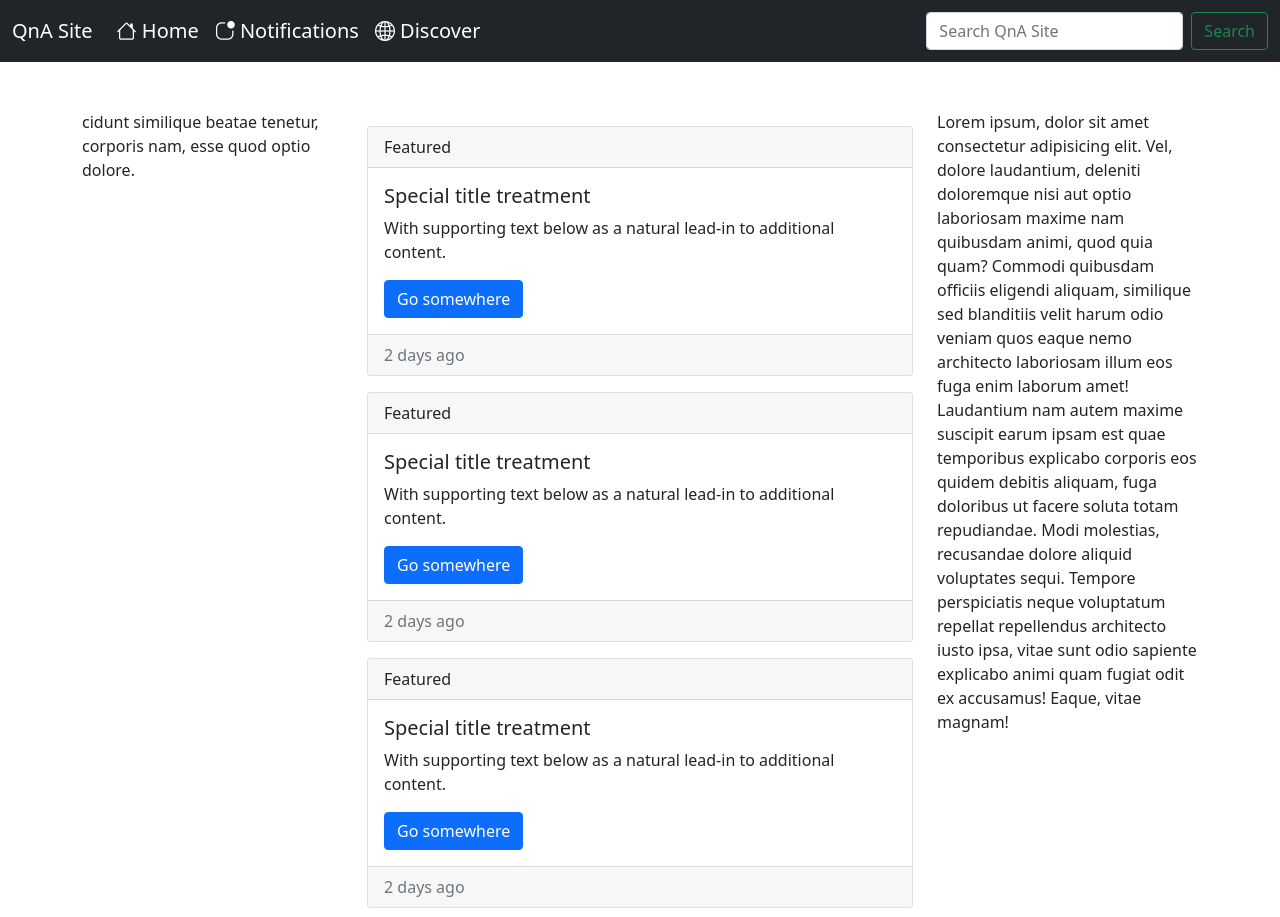
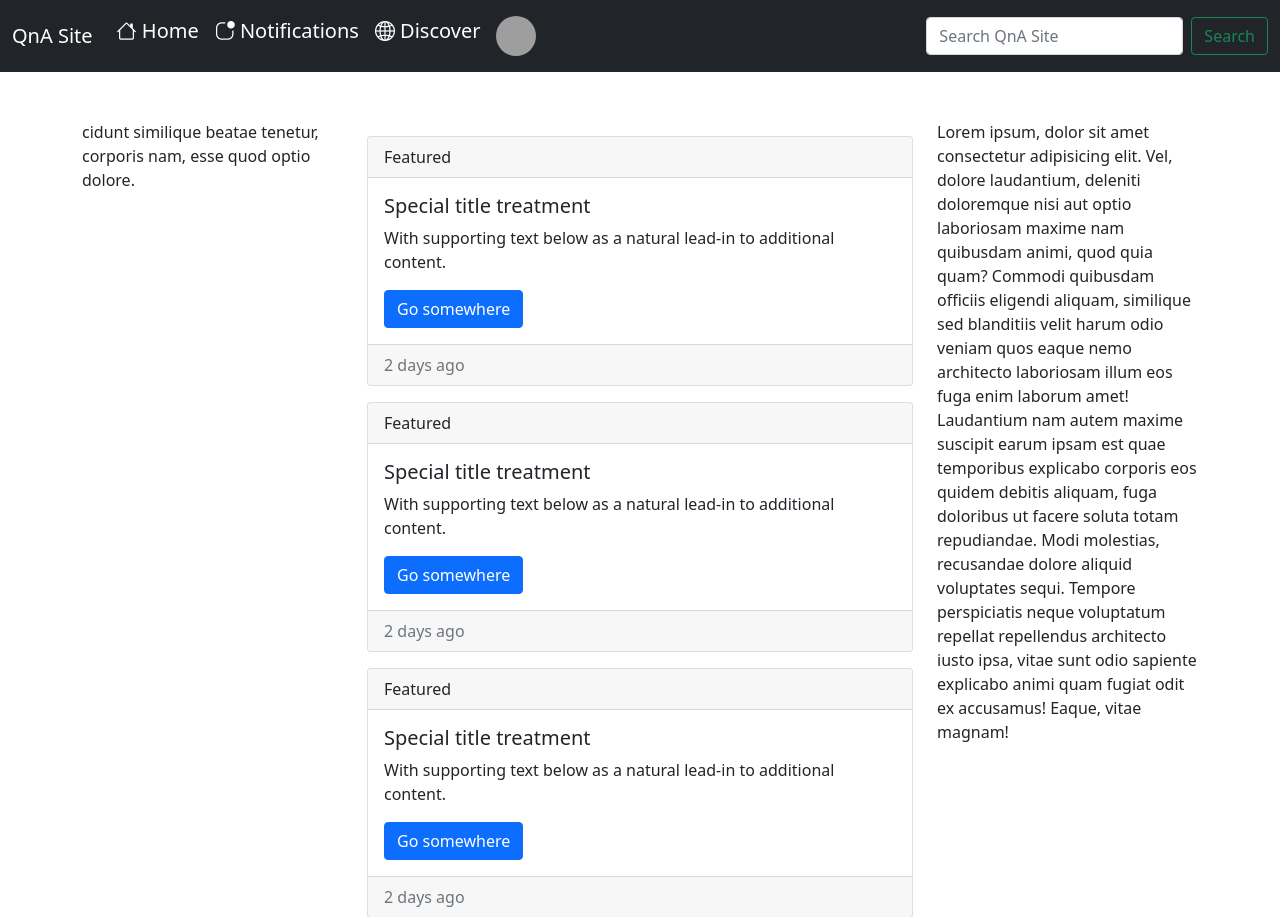
Before and after one commit to amanrawat121/Learning-with-Aman, a Django app: page / in a window 1280 px wide. Shown: the top 917 px of the page. Run offline with Django 3.2, Linux system fonts and the light colour scheme; some libraries are stand-ins or nearby versions; grey boxes are pictures that could not be loaded.

Commit message:
added profile view

```diff
--- a/QuestionHub Website/qna/templates/universal/base.html
+++ b/QuestionHub Website/qna/templates/universal/base.html
@@ -30,6 +30,12 @@
                     </li>
                     <li class="nav-item">
                         <a class="nav-link active" aria-current="page" href="/discover"><i class="bi bi-globe2"></i> Discover</a>
+                    </li>
+
+                    <li class="nav-item" data-bs-toggle="popover" data-bs-placement="bottom" data-bs-content="Welcome, Aman Rawat">
+                        <a class="nav-link" href="#">
+                            <img src="https://s3.eu-central-1.amazonaws.com/bootstrapbaymisc/blog/24_days_bootstrap/fox.jpg" width="40" height="40" class="rounded-circle">
+                        </a>
                     </li>
                 </ul>
                 <form class="d-flex">
@@ -73,7 +79,12 @@
     <!-- Optional JavaScript; choose one of the two! -->{% endcomment %} {% comment %}
     <!-- Option 1: Bootstrap Bundle with Popper -->{% endcomment %}
     <script src="https://cdn.jsdelivr.net/npm/bootstrap@5.1.3/dist/js/bootstrap.bundle.min.js" integrity="sha384-ka7Sk0Gln4gmtz2MlQnikT1wXgYsOg+OMhuP+IlRH9sENBO0LRn5q+8nbTov4+1p" crossorigin="anonymous"></script>
-
+    <script>
+        var popoverTriggerList = [].slice.call(document.querySelectorAll('[data-bs-toggle="popover"]'))
+        var popoverList = popoverTriggerList.map(function(popoverTriggerEl) {
+            return new bootstrap.Popover(popoverTriggerEl)
+        })
+    </script>
     {% comment %}
     <!-- Option 2: Separate Popper and Bootstrap JS -->{% endcomment %} {% comment %}
     <!--
```
Lines whose indentation alone changed are shown as unchanged.
